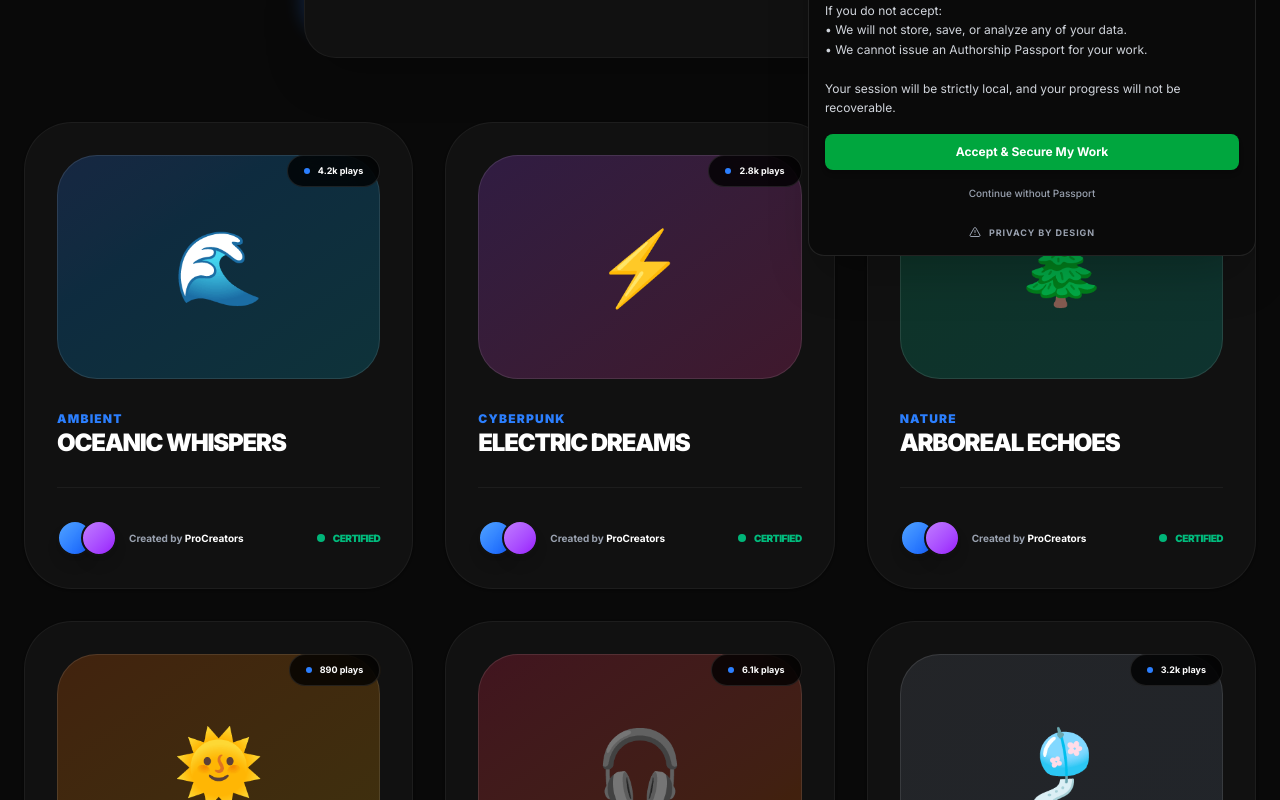
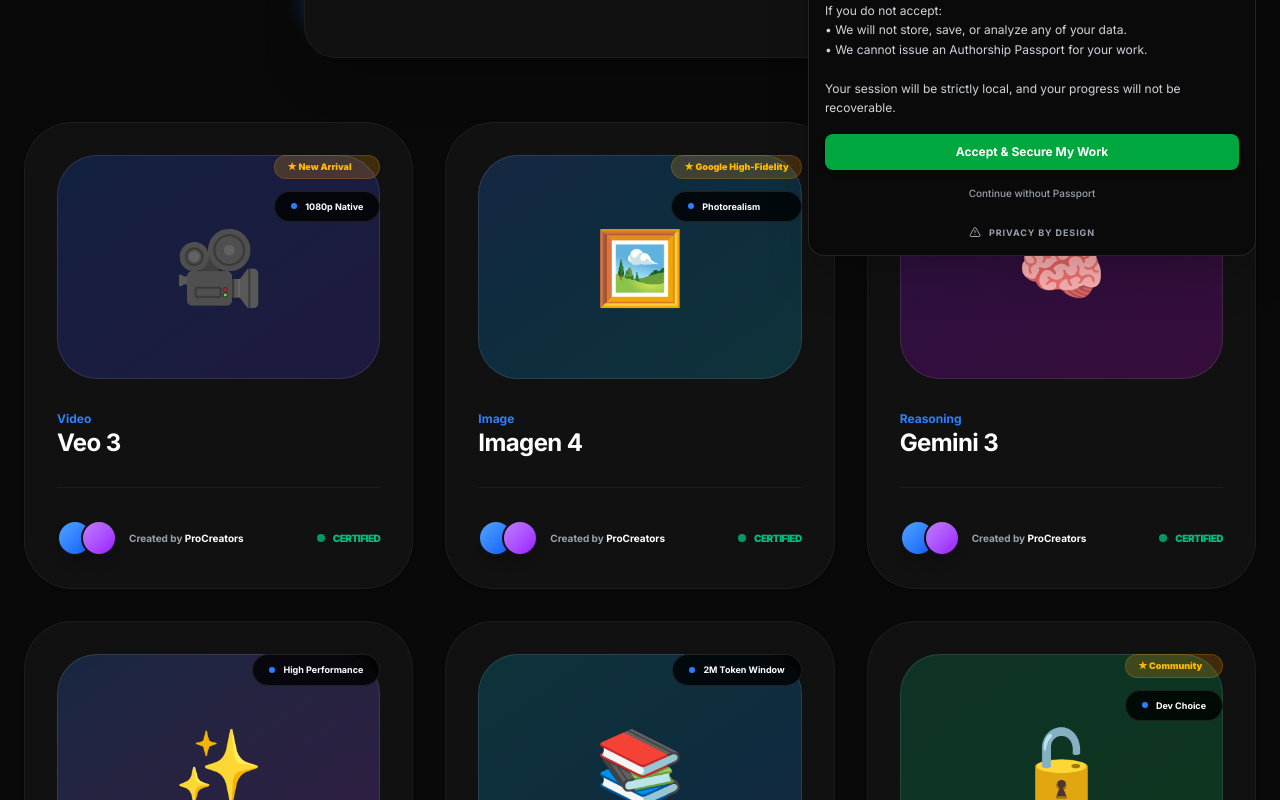
Before and after one commit to adewumi0550/proofa_web, a Next.js app: page /model-garden in a window 1280 px wide. Shown: the part 520-1320 px from the top of the page. Built offline with nearby package versions, Linux system fonts and the light colour scheme.

Commit message:
update model garden

```diff
--- a/src/components/dashboard/model-garden-view.tsx
+++ b/src/components/dashboard/model-garden-view.tsx
@@ -22,7 +22,7 @@
                     <Sparkles className="w-3.5 h-3.5" />
                     AI Discovery Hub
                 </motion.div>
-                <h1 className="text-3xl md:text-5xl font-black text-gray-900 dark:text-white mb-6 tracking-tighter uppercase">{t('modelGarden')}</h1>
+                <h1 className="text-3xl md:text-5xl font-black text-gray-900 dark:text-white mb-6 tracking-tighter">{t('modelGarden')}</h1>
                 <p className="text-sm md:text-base text-gray-600 dark:text-gray-400 max-w-2xl mx-auto font-medium lowercase">Explore a curated collection of AI-powered creative assets. Join the community in the Modern Garden or showcase your latest masterpieces.</p>
             </div>
 
@@ -39,12 +39,37 @@
 
             <div className="grid grid-cols-1 lg:grid-cols-2 xl:grid-cols-3 gap-8">
                 {[
-                    { title: "Oceanic Whispers", tag: "Ambient", icon: "🌊", color: "from-blue-500/20 to-cyan-500/20", plays: "4.2k" },
-                    { title: "Electric Dreams", tag: "Cyberpunk", icon: "⚡", color: "from-purple-500/20 to-pink-500/20", plays: "2.8k" },
-                    { title: "Arboreal Echoes", tag: "Nature", icon: "🌲", color: "from-emerald-500/20 to-teal-500/20", plays: "1.5k" },
-                    { title: "Solaris Flux", tag: "Astro", icon: "🌞", color: "from-orange-500/20 to-yellow-500/20", plays: "890" },
-                    { title: "Neon Pulse", tag: "Retro", icon: "🎧", color: "from-rose-500/20 to-orange-500/20", plays: "6.1k" },
-                    { title: "Digital Zen", tag: "Minimal", icon: "🎐", color: "from-gray-500/20 to-slate-500/20", plays: "3.2k" }
+                    // Google Top-Tier
+                    { title: "Veo 3", tag: "Video", icon: "🎥", color: "from-blue-600/20 to-indigo-600/20", plays: "1080p Native", badge: "New Arrival" },
+                    { title: "Imagen 4", tag: "Image", icon: "🖼️", color: "from-blue-500/20 to-cyan-500/20", plays: "Photorealism", badge: "Google High-Fidelity" },
+                    { title: "Gemini 3", tag: "Reasoning", icon: "🧠", color: "from-purple-600/20 to-fuchsia-600/20", plays: "Next-Gen", badge: "Flagship" },
+                    { title: "Gemini 2.5 Pro", tag: "Multimodal", icon: "✨", color: "from-blue-500/20 to-purple-500/20", plays: "High Performance" },
+                    { title: "Gemini 1.5 Pro", tag: "Long Context", icon: "📚", color: "from-cyan-500/20 to-blue-500/20", plays: "2M Token Window" },
+                    { title: "Gemma 3", tag: "Open Source", icon: "🔓", color: "from-emerald-500/20 to-green-500/20", plays: "Dev Choice", badge: "Community" },
+                    { title: "Gemini Nano", tag: "On-Device", icon: "🍌", color: "from-yellow-400/20 to-orange-400/20", plays: "Edge AI", badge: "Privacy First" },
+                    { title: "Google Lyria", tag: "Music", icon: "🎼", color: "from-blue-500/20 to-cyan-500/20", plays: "DeepMind" },
+
+                    // Music & Sound
+                    { title: "Suno v5", tag: "Music", icon: "🎵", color: "from-pink-500/20 to-rose-500/20", plays: "Music & Sound", badge: "Top Rated" },
+                    { title: "Udio Allegro v1.5", tag: "Music", icon: "🎹", color: "from-indigo-500/20 to-purple-500/20", plays: "Music & Sound" },
+                    { title: "Stable Audio 2.5", tag: "Audio FX", icon: "🎧", color: "from-orange-500/20 to-red-500/20", plays: "Open Source" },
+
+                    // Voice & Speech
+                    { title: "ElevenLabs v3", tag: "Voice", icon: "🎙️", color: "from-emerald-500/20 to-teal-500/20", plays: "Voice Cloning" },
+                    { title: "GPT-5.2 Voice", tag: "Voice", icon: "🗣️", color: "from-green-500/20 to-emerald-500/20", plays: "Real-time" },
+
+                    // Image Generation
+                    { title: "Flux 2 Max", tag: "Image", icon: "🎨", color: "from-yellow-500/20 to-amber-500/20", plays: "EU Choice", badge: "EU Standard" },
+                    { title: "Midjourney v7", tag: "Image", icon: "🖌️", color: "from-purple-500/20 to-pink-500/20", plays: "Artistic" },
+                    { title: "Firefly Image 4", tag: "Image", icon: "🔥", color: "from-red-500/20 to-orange-500/20", plays: "Commercial Safe" },
+
+                    // Video Generation
+                    { title: "Sora 2", tag: "Video", icon: "🎬", color: "from-teal-500/20 to-cyan-500/20", plays: "Cinematic" },
+                    { title: "Runway Gen-4.5", tag: "Video", icon: "📼", color: "from-fuchsia-500/20 to-pink-500/20", plays: "Pro Camera" },
+
+                    // Content & Code
+                    { title: "Mistral Large 3", tag: "Text/Code", icon: "🇪🇺", color: "from-blue-400/20 to-blue-600/20", plays: "EU Choice", badge: "GDPR Compliant" },
+                    { title: "Claude 4", tag: "Text/Code", icon: "🧠", color: "from-orange-500/20 to-amber-500/20", plays: "High Context" }
                 ].map((item, i) => (
                     <motion.div
                         key={i}
@@ -55,23 +80,28 @@
                         className="bg-white dark:bg-[#111] rounded-[3rem] p-8 border border-gray-100 dark:border-white/5 relative group overflow-hidden shadow-sm hover:shadow-2xl transition-all duration-700"
                     >
                         <div className="absolute top-8 right-8 z-10 flex flex-col gap-3">
+                            {item.badge && (
+                                <div className="px-3 py-1 bg-amber-500/20 text-amber-600 dark:text-amber-400 text-[9px] font-black rounded-full border border-amber-500/20 flex items-center gap-1">
+                                    ★ {item.badge}
+                                </div>
+                            )}
                             <div className="px-4 py-2 bg-white/80 dark:bg-black/80 backdrop-blur-md text-gray-900 dark:text-white text-[9px] font-bold rounded-full border border-gray-100 dark:border-white/10 flex items-center gap-2">
                                 <div className="w-1.5 h-1.5 rounded-full bg-blue-500" />
-                                {item.plays} plays
+                                {item.plays}
                             </div>
                         </div>
 
                         <div className={`h-56 rounded-[2.5rem] bg-gradient-to-br ${item.color} mb-8 flex items-center justify-center relative overflow-hidden ring-1 ring-inset ring-white/10`}>
                             <div className="absolute inset-0 bg-black/60 backdrop-blur-xl opacity-0 group-hover:opacity-100 transition-opacity flex flex-col items-center justify-center gap-5 text-white">
-                                <Button variant="secondary" size="sm" className="rounded-full font-black uppercase tracking-widest text-[10px] shadow-2xl px-8 h-12">Collect Asset</Button>
-                                <Link href="#" className="text-[10px] font-bold text-white/60 hover:text-white transition-colors uppercase tracking-widest">Preview Details</Link>
+                                <Button variant="secondary" size="sm" className="rounded-full font-bold text-[10px] shadow-2xl px-8 h-12">Collect Asset</Button>
+                                <Link href="#" className="text-[10px] font-bold text-white/60 hover:text-white transition-colors">Preview Details</Link>
                             </div>
                             <div className="text-7xl transform group-hover:scale-110 group-hover:rotate-6 transition-all duration-700 ease-out">{item.icon}</div>
                         </div>
 
                         <div className="space-y-2">
-                            <div className="text-xs font-black text-blue-500 uppercase tracking-widest mb-1">{item.tag}</div>
-                            <h3 className="text-2xl font-black text-gray-900 dark:text-white tracking-tighter group-hover:text-blue-600 transition-colors uppercase leading-none">{item.title}</h3>
+                            <div className="text-xs font-bold text-blue-500 mb-1">{item.tag}</div>
+                            <h3 className="text-2xl font-bold text-gray-900 dark:text-white tracking-tight group-hover:text-blue-600 transition-colors leading-none">{item.title}</h3>
                         </div>
 
                         <div className="flex items-center justify-between mt-8 pt-8 border-t border-gray-50 dark:border-white/5">
```
